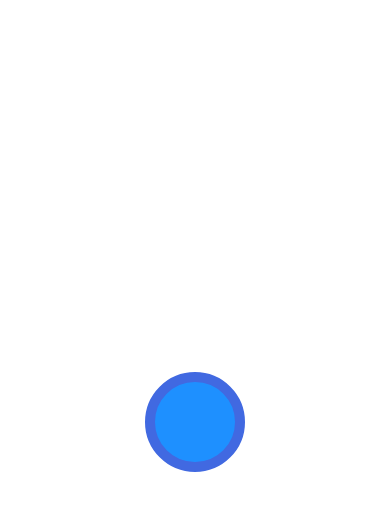
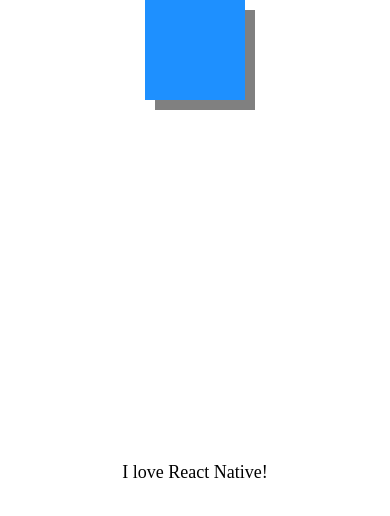
Before and after one commit to Dev-Davis/DoneWithIt, a React Native app: screen / in a window 390 px wide. Shown: the top 516 px of the page. Built offline with nearby package versions, Linux system fonts and the light colour scheme.

Commit message:
Encapsulating Styles

```diff
--- a/App.js
+++ b/App.js
@@ -1,8 +1,11 @@
 import React from 'react';
 import { View } from 'react-native';
-import WelcomeScreen from './app/screens/WelcomeScreen';
-import ViewImageScreen from './app/screens/ViewImageScreen';
 
+// import WelcomeScreen from './app/screens/WelcomeScreen';
+// import ViewImageScreen from './app/screens/ViewImageScreen';
+import AppText from './app/components/AppText';
+
+//<Heading> My Heading</Heading>
 export default function App() {
   return (
     <View
@@ -17,11 +20,19 @@
         backgroundColor: 'dodgerblue',
         width: 100,
         height: 100,
-        borderWidth: 10,
-        borderColor: 'royalblue',
-        borderRadius: 50,
+        shadowColor: 'grey',
+        shadowOffset: { width: 10, height: 10 },
+        shadowOpacity: 1,
       }}
       >
+      </View>
+      <View style={{
+        flex: 1,
+        justifyContent: 'center',
+        alignItems: 'center',
+      }}
+      >
+        <AppText>I love React Native!</AppText>
       </View>
     </View>
   );
--- /dev/null
+++ b/app/components/AppText.js
@@ -0,0 +1,15 @@
+import React from 'react';
+import { Text, StyleSheet, Platform } from 'react-native'
+
+export default function AppText({children}) {
+    return (
+        <Text style={styles.text}>{children}</Text>
+    )
+}
+
+const styles = StyleSheet.create({
+    text: {
+        fontSize: 18,
+        fontFamily: Platform.OS === "android" ? "Roboto" : "Avenir"
+    }
+})
```
